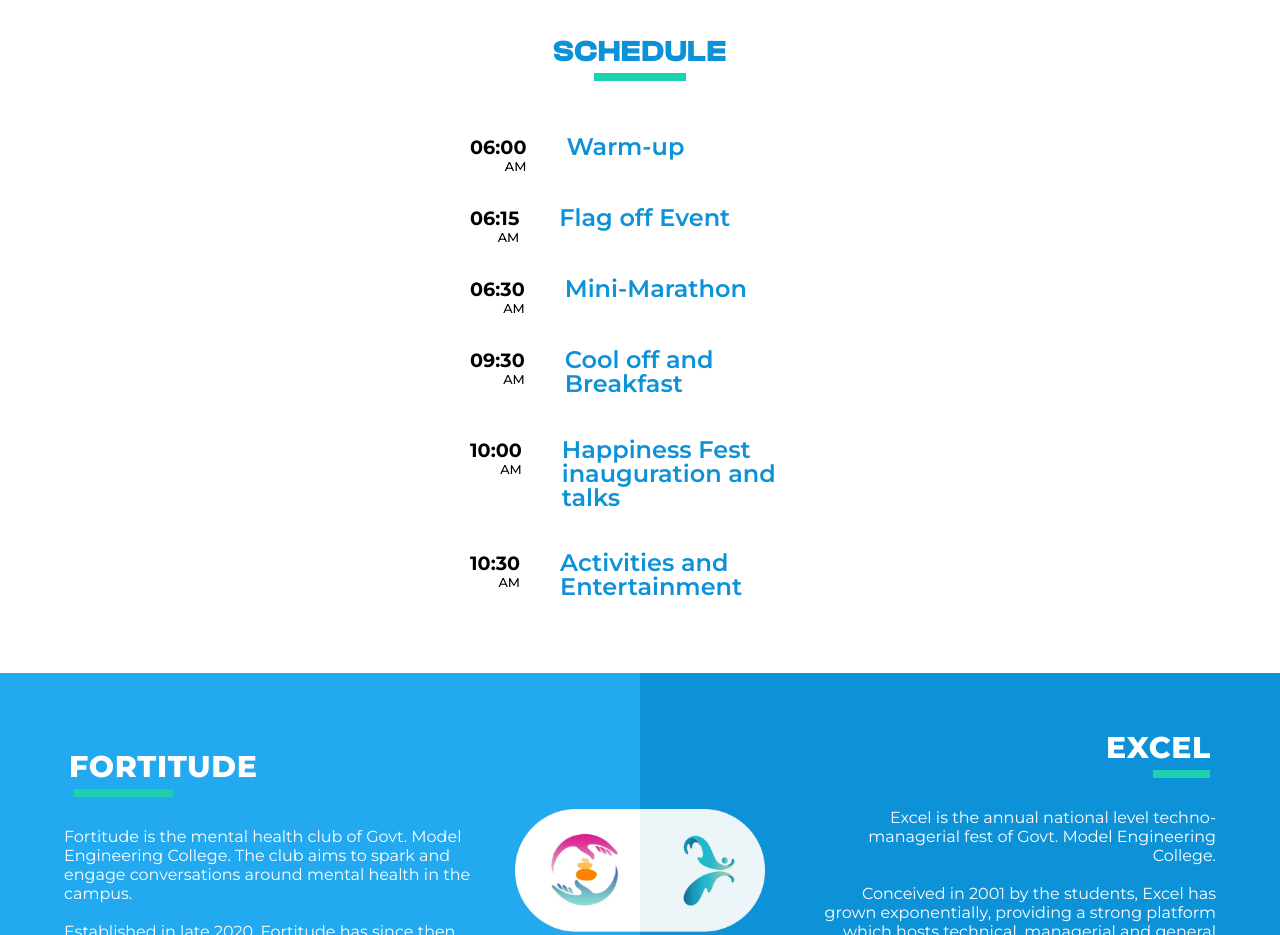
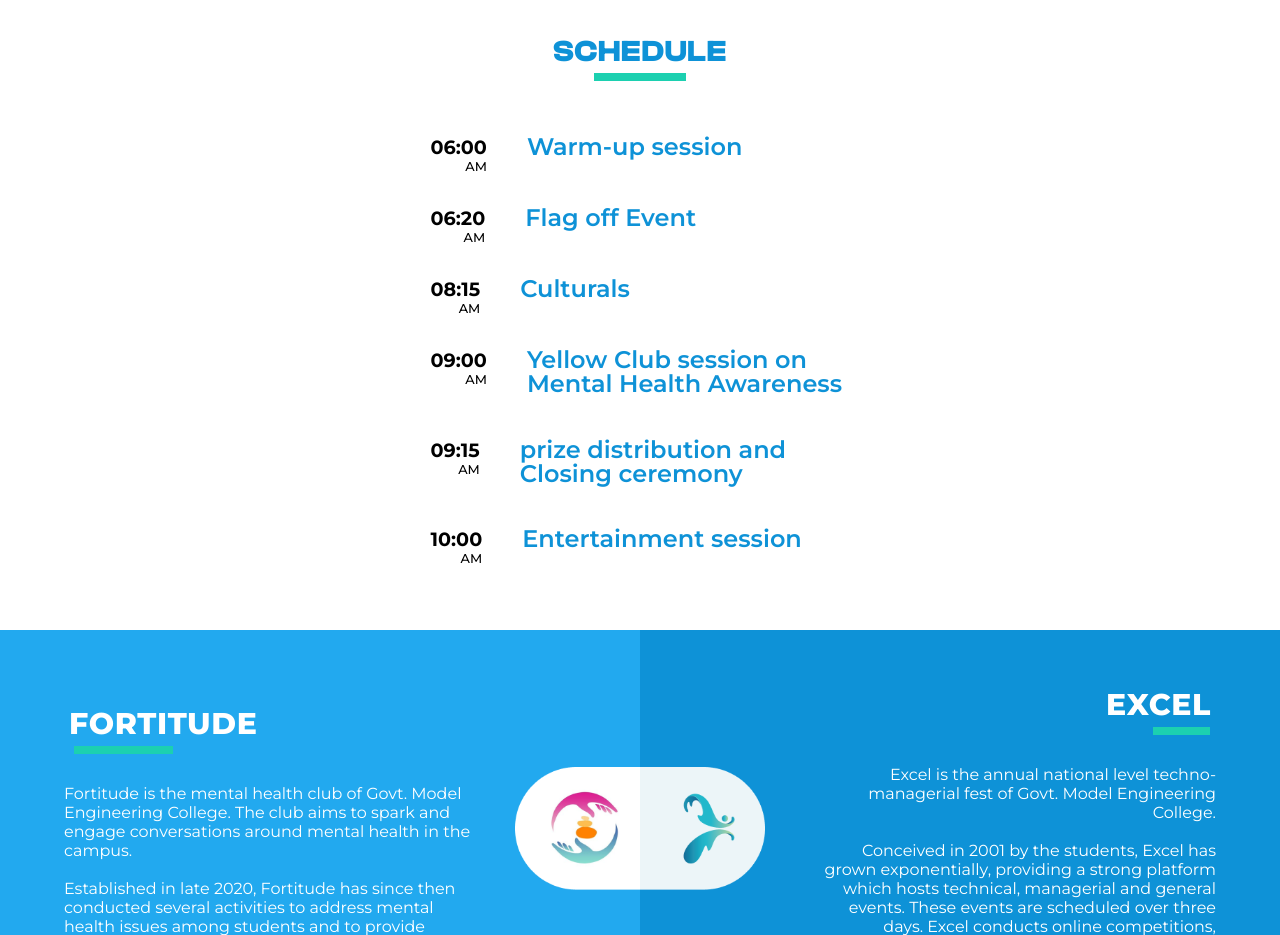
Before and after one commit to Excel2022Web/marathon, a React (Create React App) app: page / in a window 1280 px wide. Shown: the part 3300-4235 px from the top of the page. Built offline with nearby package versions, Linux system fonts and the light colour scheme; what google-maps-react would draw is missing.

Commit message:
Update scheduleData.js

```diff
--- a/src/data/scheduleData.js
+++ b/src/data/scheduleData.js
@@ -2,37 +2,37 @@
     {
         id: 1,
         time: '06:00',
-        title: 'Warm-up',
+        title: 'Warm-up session',
         desc: ''
     },
     {
         id: 2,
-        time: '06:15',
+        time: '06:20',
         title: 'Flag off Event',
         desc: ''
     },
     {
         id: 3,
-        time: '06:30',
-        title: 'Mini-Marathon',
+        time: '08:15',
+        title: 'Culturals',
         desc: ''
     },
     {
         id: 4,
-        time: '09:30',
-        title: 'Cool off and Breakfast',
+        time: '09:00',
+        title: 'Yellow Club session on Mental Health Awareness',
         desc: ''
     },
     {
         id: 5,
-        time: '10:00',
-        title: 'Happiness Fest inauguration and talks',
+        time: '09:15',
+        title: 'prize distribution and Closing ceremony',
         desc: ''
     },
     {
         id: 6,
-        time: '10:30',
-        title: 'Activities and Entertainment',
+        time: '10:00',
+        title: 'Entertainment session',
         desc: ''
     },
 ]
```
